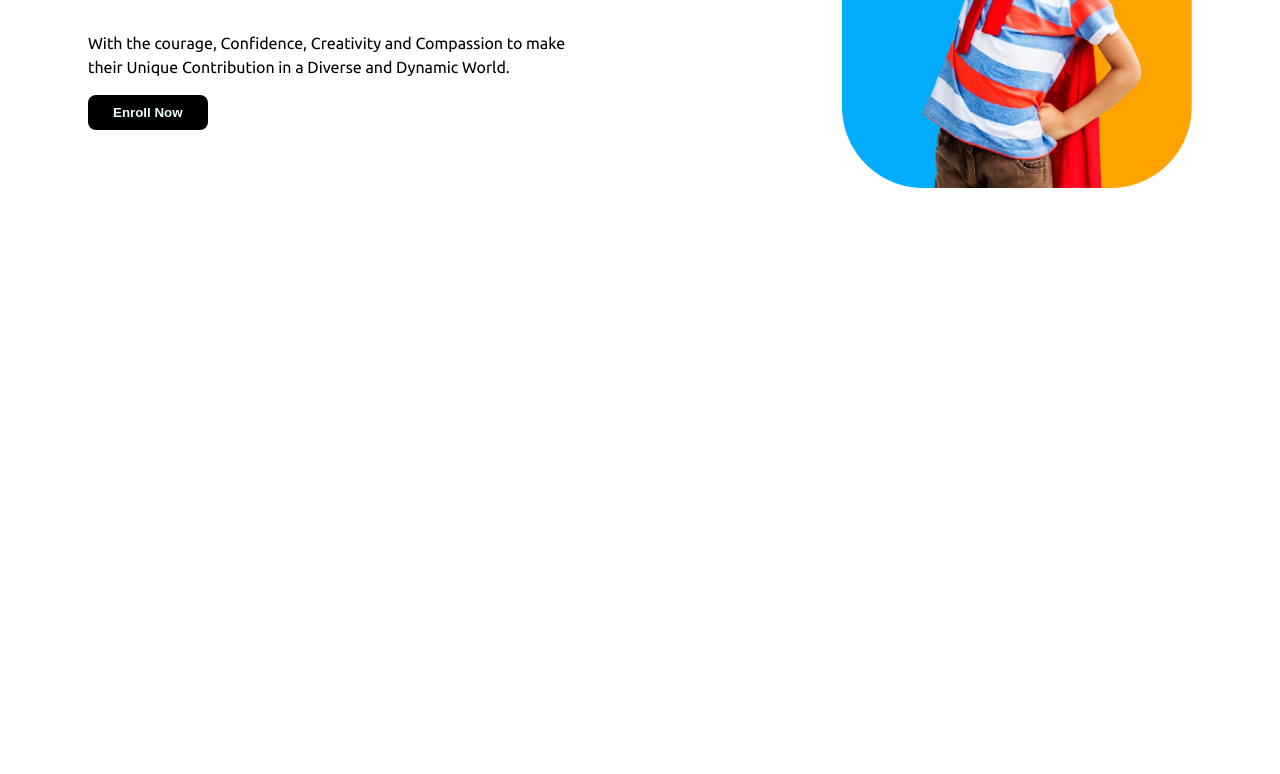
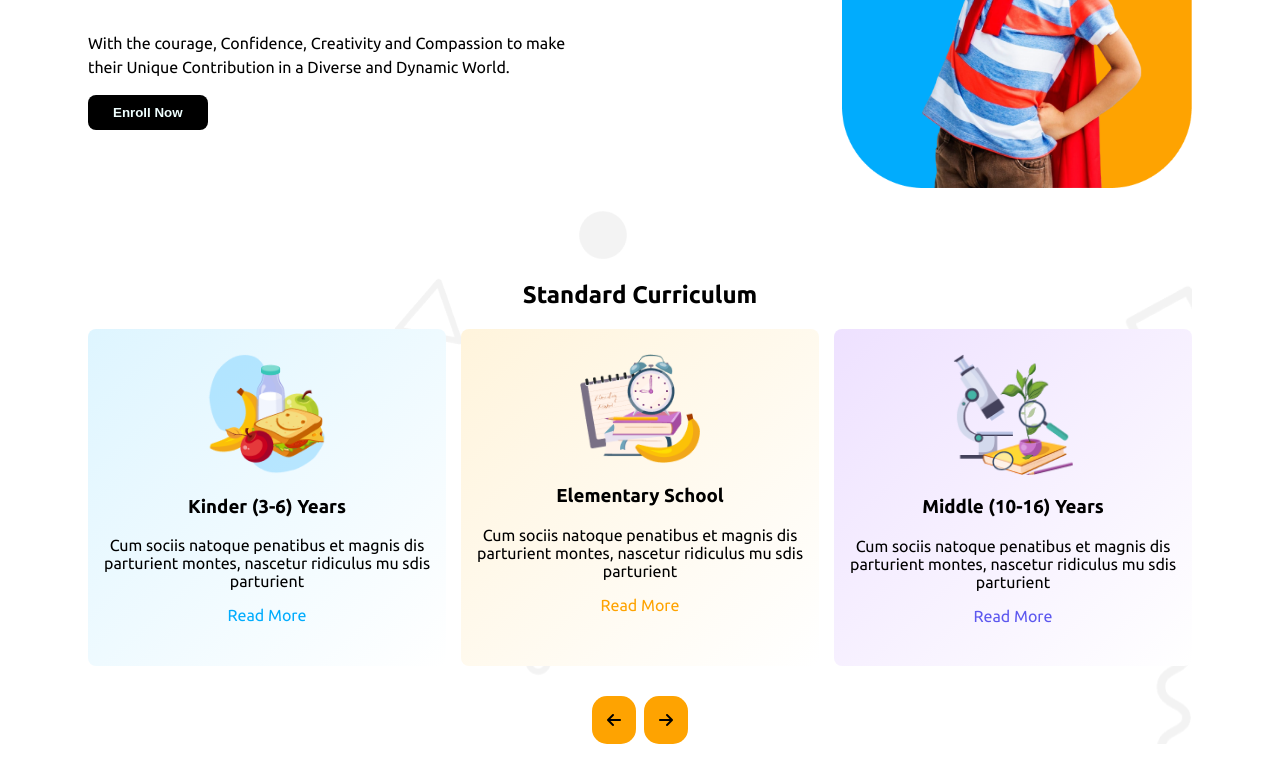
Before and after one commit to rifat-two-eight/mission-2, a plain HTML site: page index.html in a window 1280 px wide. Shown: the part 369-1143 px from the top of the page. Before the commit the page ends 800 px from the top, so only its background shows below. Drawn offline with Linux system fonts and the light colour scheme.

Commit message:
standart part

```diff
--- a/index.html
+++ b/index.html
@@ -36,9 +36,9 @@
       </div>
     </header>
     <hr class="hr-nav" />
-    <main>
+    <main class="universal">
       <!-- banner section -->
-      <section class="universal banner-section">
+      <section class="banner-section">
         <div class="banner-left">
           <h1 class="banner-heading">
             <span class="em">Empowering <br /></span>students from small
@@ -57,6 +57,47 @@
           <img class="banner-img" src="assets/hero-kids.png" alt="" />
         </div>
       </section>
+      <!-- standard curriculum -->
+      <section class="standard-bg">
+        <h2 class="standard-heading">Standard Curriculum</h2>
+        <div class="read-div-parent">
+          <div class="read-div1">
+            <img class="read-img" src="assets/kinder.png" alt="" />
+            <h3>Kinder (3-6) Years</h3>
+            <p>
+              Cum sociis natoque penatibus et magnis dis parturient montes,
+              nascetur ridiculus mu sdis parturient
+            </p>
+            <p class="read1">Read More</p>
+          </div>
+          <div class="read-div2">
+            <img class="read-img" src="assets/elementary.png" alt="" />
+            <h3>Elementary School</h3>
+            <p>
+              Cum sociis natoque penatibus et magnis dis parturient montes,
+              nascetur ridiculus mu sdis parturient
+            </p>
+            <p class="read2">Read More</p>
+          </div>
+          <div class="read-div3">
+            <img class="read-img" src="assets/middle.png" alt="" />
+            <h3>Middle (10-16) Years</h3>
+            <p>
+              Cum sociis natoque penatibus et magnis dis parturient montes,
+              nascetur ridiculus mu sdis parturient
+            </p>
+            <p class="read3">Read More</p>
+          </div>
+        </div>
+        <div class="arrow-div">
+          <div class="arrow">
+            <i class="fa-solid fa-arrow-left"></i>
+          </div>
+          <div class="arrow">
+            <i class="fa-solid fa-arrow-right"></i>
+          </div>
+        </div>
+      </section>
     </main>
   </body>
 </html>
--- a/styles/color.css
+++ b/styles/color.css
@@ -86,6 +86,67 @@ a {
   justify-content: space-between;
   align-items: center;
 }
+.standard-heading {
+  text-align: center;
+  margin-bottom: 20px;
+  padding-top: 70px;
+}
+.read1 {
+  color: #01acfd;
+  text-align: center;
+}
+.read2 {
+  color: #fea301;
+  text-align: center;
+}
+.read3 {
+  color: #5d58ef;
+  text-align: center;
+}
+.read-div1,
+.read-div2,
+.read-div3 {
+  text-align: center;
+}
+.read-div1 {
+  background-image: linear-gradient(to bottom right, #def5ff, #ffffff);
+  padding: 25px 15px;
+  border-radius: 8px;
+}
+.read-div2 {
+  background-image: linear-gradient(to bottom right, #fff4dc, #ffffff);
+  padding: 25px 15px;
+  border-radius: 8px;
+}
+.read-div3 {
+  background-image: linear-gradient(to bottom right, #eee1ff, #ffffff);
+  padding: 25px 15px;
+  border-radius: 8px;
+}
+.read-img {
+  width: 120px;
+}
+.read-div-parent {
+  display: flex;
+  justify-content: space-between;
+  align-items: stretch;
+  gap: 15px;
+}
+.standard-bg {
+  background-image: url("../assets/bg.png");
+}
+.arrow-div {
+  margin-top: 30px;
+  display: flex;
+  justify-content: center;
+  align-items: center;
+  gap: 8px;
+}
+.arrow {
+  background-color: #fea301;
+  padding: 15px;
+  border-radius: 15px;
+}
 
 /* Responsive */
 @media screen and (max-width: 576px) {
@@ -127,4 +188,13 @@ a {
     display: flex;
     justify-content: center;
   }
+  .read-div-parent {
+    flex-direction: column;
+  }
+  .arrow-div {
+    display: none;
+  }
+  .standard-heading {
+    margin-top: -10px;
+  }
 }
```
